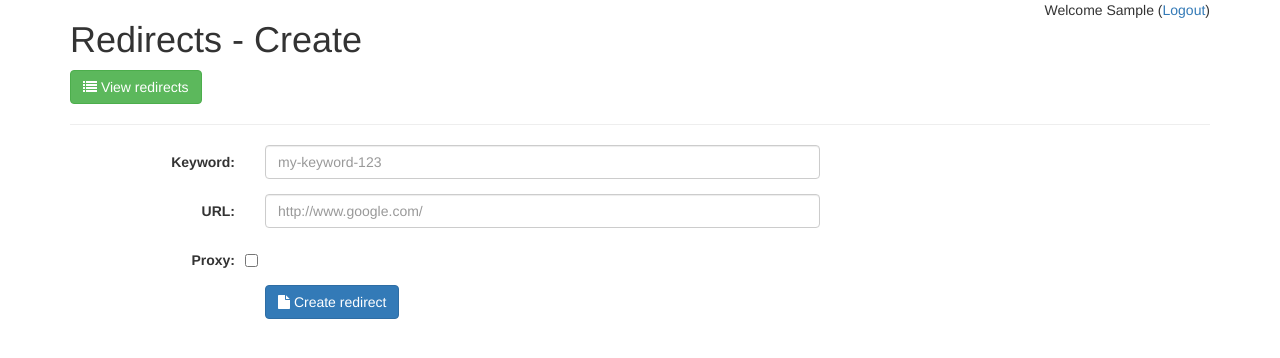
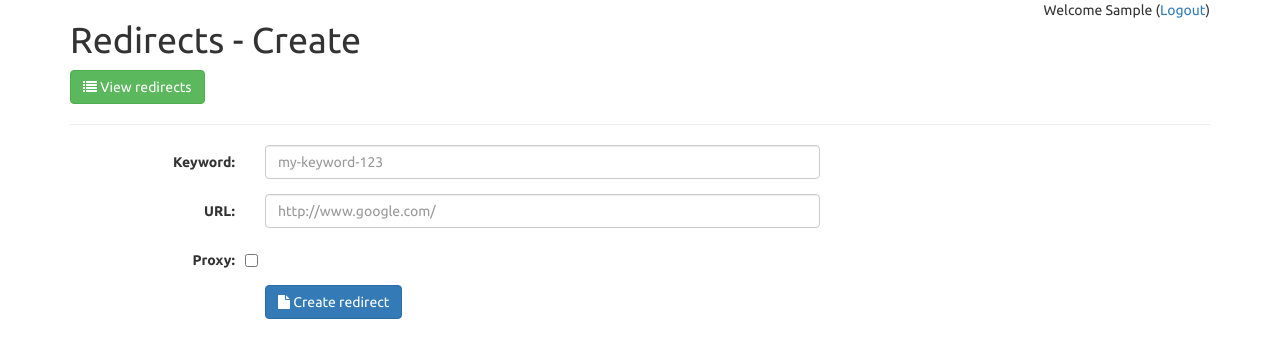
Before and after one commit to dhedegaard/urls, a Django app: page / in a window 1280 px wide. Shown: the top 358 px of the page. Run offline with Django 3.2, Linux system fonts and the light colour scheme; the visitor is signed in with stand-in values (Sample User, id 1); data that the repository does not hold is empty; some libraries are stand-ins or nearby versions.

Commit message:
Use ubuntu font, added css.

```diff
--- /dev/null
+++ b/app/static/style.css
@@ -0,0 +1,3 @@
+html * {
+    font-family: 'Ubuntu', sans-serif;
+}
--- a/app/templates/base.html
+++ b/app/templates/base.html
@@ -1,3 +1,4 @@
+{% load staticfiles %}
 <!DOCTYPE html>
 <html lang="en">
 <head>
@@ -6,6 +7,8 @@
     <meta name="viewport" content="width=device-width, initial-scale=1.0"/>
     <link rel="stylesheet" href="//netdna.bootstrapcdn.com/bootstrap/3.0.3/css/bootstrap.min.css">
     <link href="//netdna.bootstrapcdn.com/font-awesome/4.0.3/css/font-awesome.css" rel="stylesheet">
+    <link href='http://fonts.googleapis.com/css?family=Ubuntu:400,700' rel='stylesheet' type='text/css'>
+    <link href="{% static 'style.css' %}" rel="stylesheet" type="text/css"/>
     <title>Redirects{% if title %} - {{ title }}{% endif %}</title>
 </head>
 <body>
```
